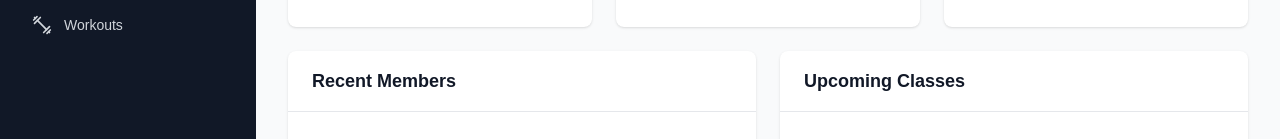
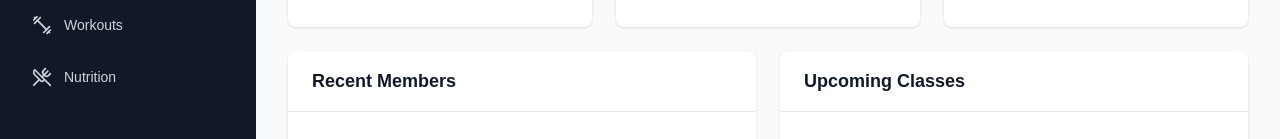
Before and after one commit to basharelhusseini-arch/MyAthlete, a Next.js app: page / in a window 1280 px wide. Shown: the part 345-484 px from the top of the page. Built offline with nearby package versions, Linux system fonts and the light colour scheme.

Commit message:
Add Nutrition link to sidebar navigation

```diff
--- a/components/Sidebar.tsx
+++ b/components/Sidebar.tsx
@@ -10,7 +10,8 @@ import {
   UserCog,
   Menu,
   LogIn,
-  Dumbbell
+  Dumbbell,
+  UtensilsCrossed
 } from 'lucide-react';
 import { useState } from 'react';
 
@@ -21,6 +22,7 @@ const navigation = [
   { name: 'Classes', href: '/classes', icon: Calendar },
   { name: 'Trainers', href: '/trainers', icon: UserCog },
   { name: 'Workouts', href: '/workouts', icon: Dumbbell },
+  { name: 'Nutrition', href: '/nutrition', icon: UtensilsCrossed },
 ];
 
 export default function Sidebar() {
```
